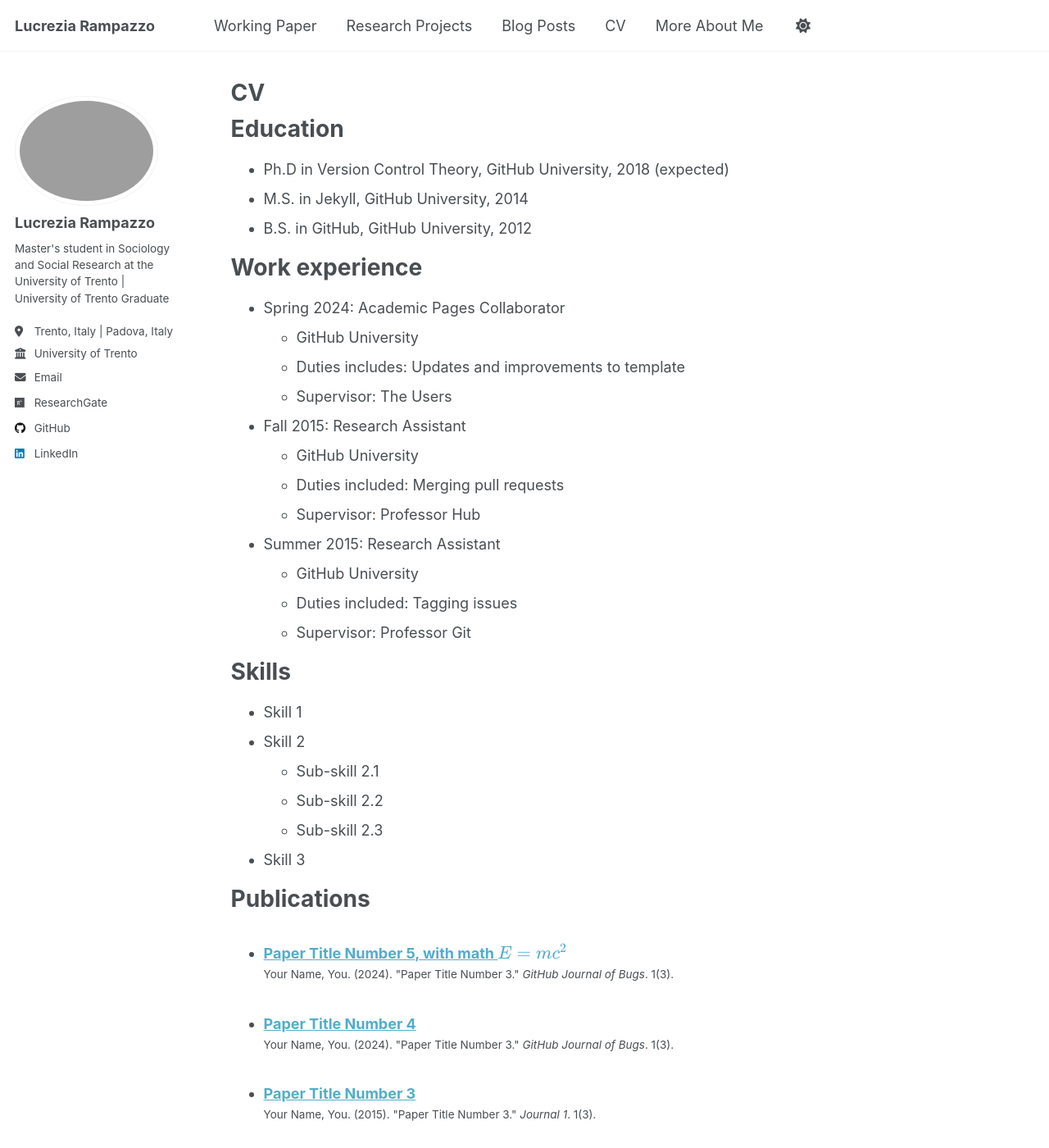
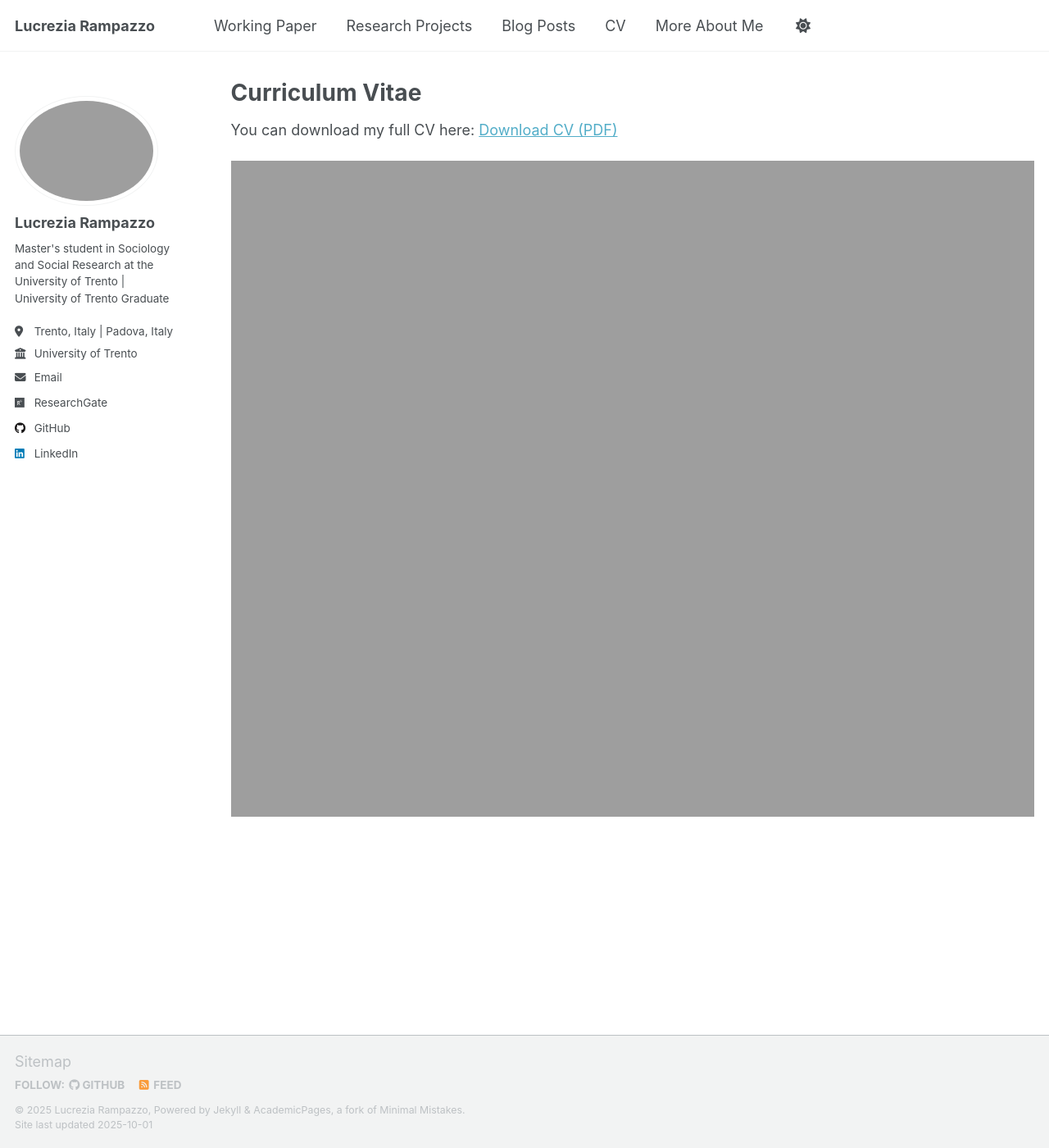
Before and after one commit to LucreziaRampazzo/lucreziarampazzo.github.io, a Jekyll site: the page built from _pages/cv.md, in a window 1280 px wide and 1400 px high. Shown: the whole window at 82% size. Built offline with Jekyll 4.4.1, drawn with Linux system fonts in a browser that asks for light colours; a script that is not in the unit is left out; some of the changed text lies outside the part shown.

Commit message:
Update cv.md

```diff
--- a/_pages/cv.md
+++ b/_pages/cv.md
@@ -1,6 +1,6 @@
 ---
 layout: archive
-title: "CV"
+title: "Curriculum Vitae"
 permalink: /cv/
 author_profile: true
 redirect_from:
@@ -9,56 +9,7 @@ redirect_from:
 
 {% include base_path %}
 
-Education
-======
-* Ph.D in Version Control Theory, GitHub University, 2018 (expected)
-* M.S. in Jekyll, GitHub University, 2014
-* B.S. in GitHub, GitHub University, 2012
+You can download my full CV here: [Download CV (PDF)]({{ base_path }}/files/CV_Lucrezia_Rampazzo.pdf)
 
-Work experience
-======
-* Spring 2024: Academic Pages Collaborator
-  * GitHub University
-  * Duties includes: Updates and improvements to template
-  * Supervisor: The Users
-
-* Fall 2015: Research Assistant
-  * GitHub University
-  * Duties included: Merging pull requests
-  * Supervisor: Professor Hub
-
-* Summer 2015: Research Assistant
-  * GitHub University
-  * Duties included: Tagging issues
-  * Supervisor: Professor Git
-
-Skills
-======
-* Skill 1
-* Skill 2
-  * Sub-skill 2.1
-  * Sub-skill 2.2
-  * Sub-skill 2.3
-* Skill 3
-
-Publications
-======
-  <ul>{% for post in site.publications reversed %}
-    {% include archive-single-cv.html %}
-  {% endfor %}</ul>
-
-Talks
-======
-  <ul>{% for post in site.talks reversed %}
-    {% include archive-single-talk-cv.html  %}
-  {% endfor %}</ul>
-
-Teaching
-======
-  <ul>{% for post in site.teaching reversed %}
-    {% include archive-single-cv.html %}
-  {% endfor %}</ul>
-
-Service and leadership
-======
-* Currently signed in to 43 different slack teams
+<iframe src="{{ base_path }}/files/LR_cv _oct2025.pdf" width="100%" height="800px" style="border: none;">
+</iframe>
```
